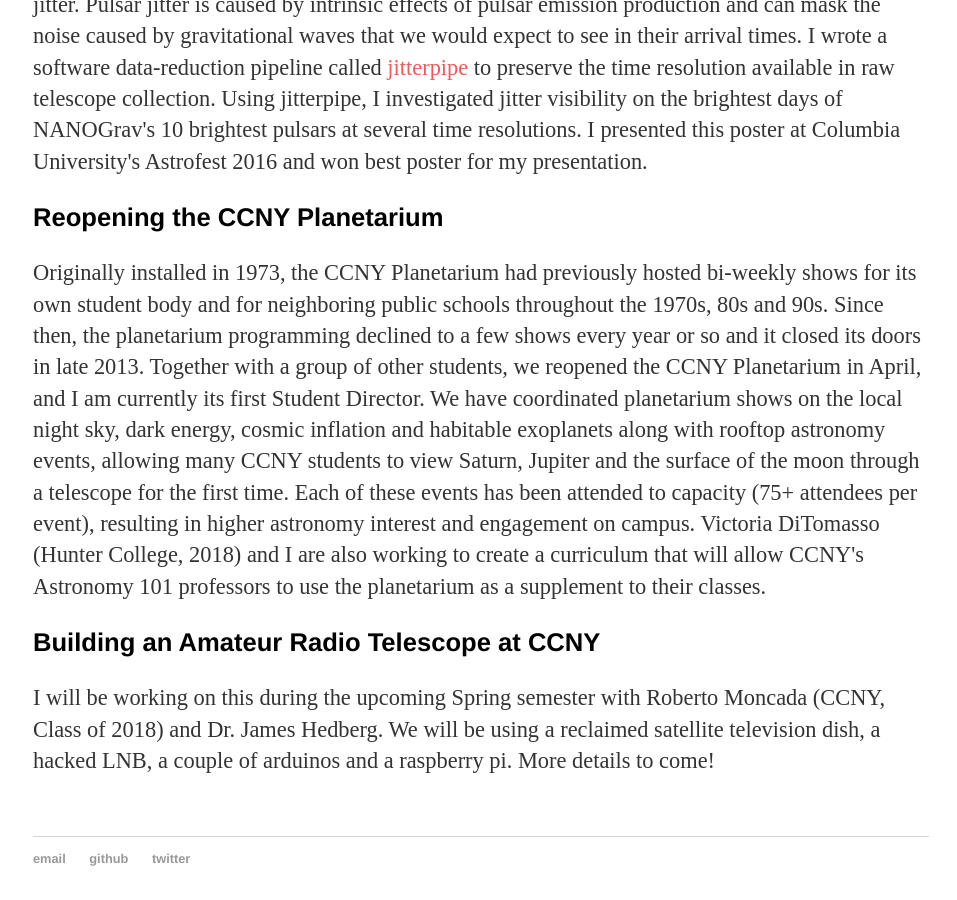
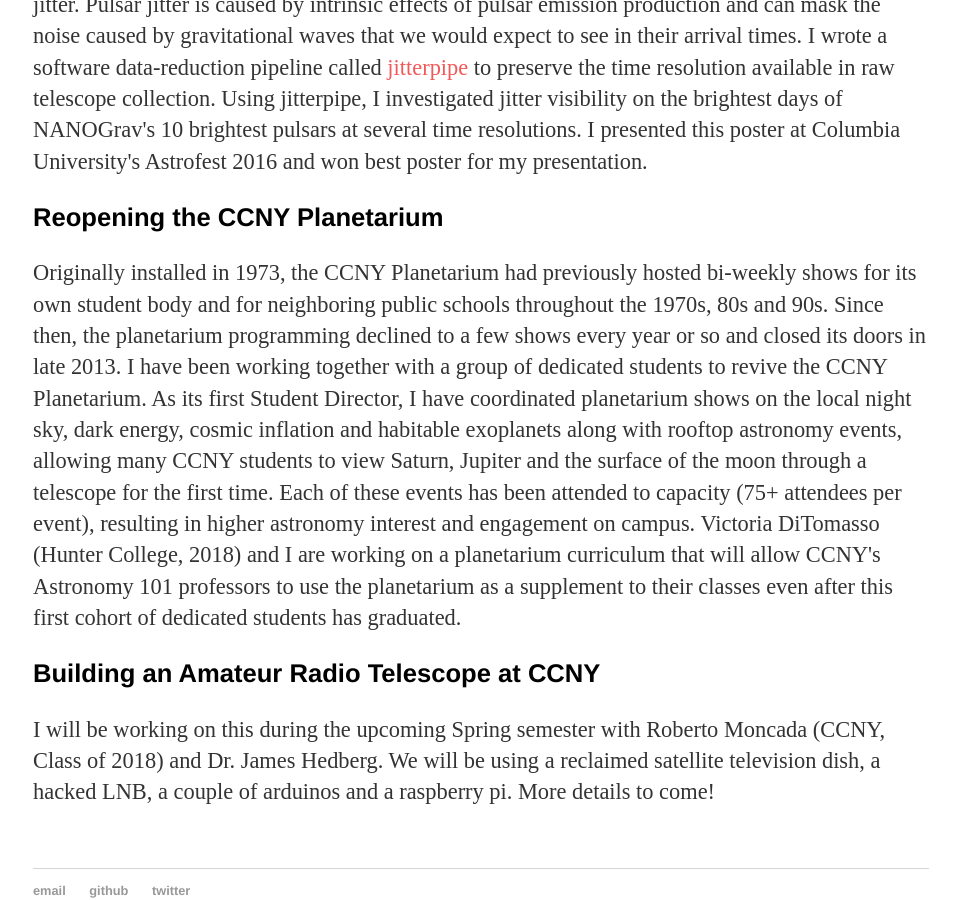
Before and after one commit to elliesch/elliesch.github.io, a Jekyll site: the page built from projects/index.html, in a window 1280 px wide and 900 px high, scrolled down 1539 px. Shown: the whole window, without its empty margins (159-1116 px from the left). Built offline with Jekyll 4.4.1, drawn with Linux system fonts in a browser that asks for light colours.

Commit message:
changed planetarium text

```diff
--- a/projects/index.html
+++ b/projects/index.html
@@ -35,11 +35,11 @@ title: Ellie's Projects
 
 	<h3>Reopening the CCNY Planetarium</h3>
 	<p>Originally installed in 1973, the CCNY Planetarium had previously hosted bi-weekly shows for its own student body and for neighboring public schools throughout the 1970s, 80s and 90s.
-	Since then, the planetarium programming declined to a few shows every year or so and it closed its doors in late 2013.
-	Together with a group of other students, we reopened the CCNY Planetarium in April, and I am currently its first Student Director.
-	We have coordinated planetarium shows on the local night sky, dark energy, cosmic inflation and habitable exoplanets along with rooftop astronomy events, allowing many CCNY students to view Saturn, Jupiter and the surface of the moon through a telescope for the first time.
+	Since then, the planetarium programming declined to a few shows every year or so and closed its doors in late 2013.
+	I have been working together with a group of dedicated students to revive the CCNY Planetarium.
+	As its first Student Director, I have coordinated planetarium shows on the local night sky, dark energy, cosmic inflation and habitable exoplanets along with rooftop astronomy events, allowing many CCNY students to view Saturn, Jupiter and the surface of the moon through a telescope for the first time.
 	Each of these events has been attended to capacity (75+ attendees per event), resulting in higher astronomy interest and engagement on campus.
-	Victoria DiTomasso (Hunter College, 2018) and I are also working to create a curriculum that will allow CCNY's Astronomy 101 professors to use the planetarium as a supplement to their classes.
+	Victoria DiTomasso (Hunter College, 2018) and I are working on a planetarium curriculum that will allow CCNY's Astronomy 101 professors to use the planetarium as a supplement to their classes even after this first cohort of dedicated students has graduated.
 	</p>
 
 	<h3>Building an Amateur Radio Telescope at CCNY</h3>
```
